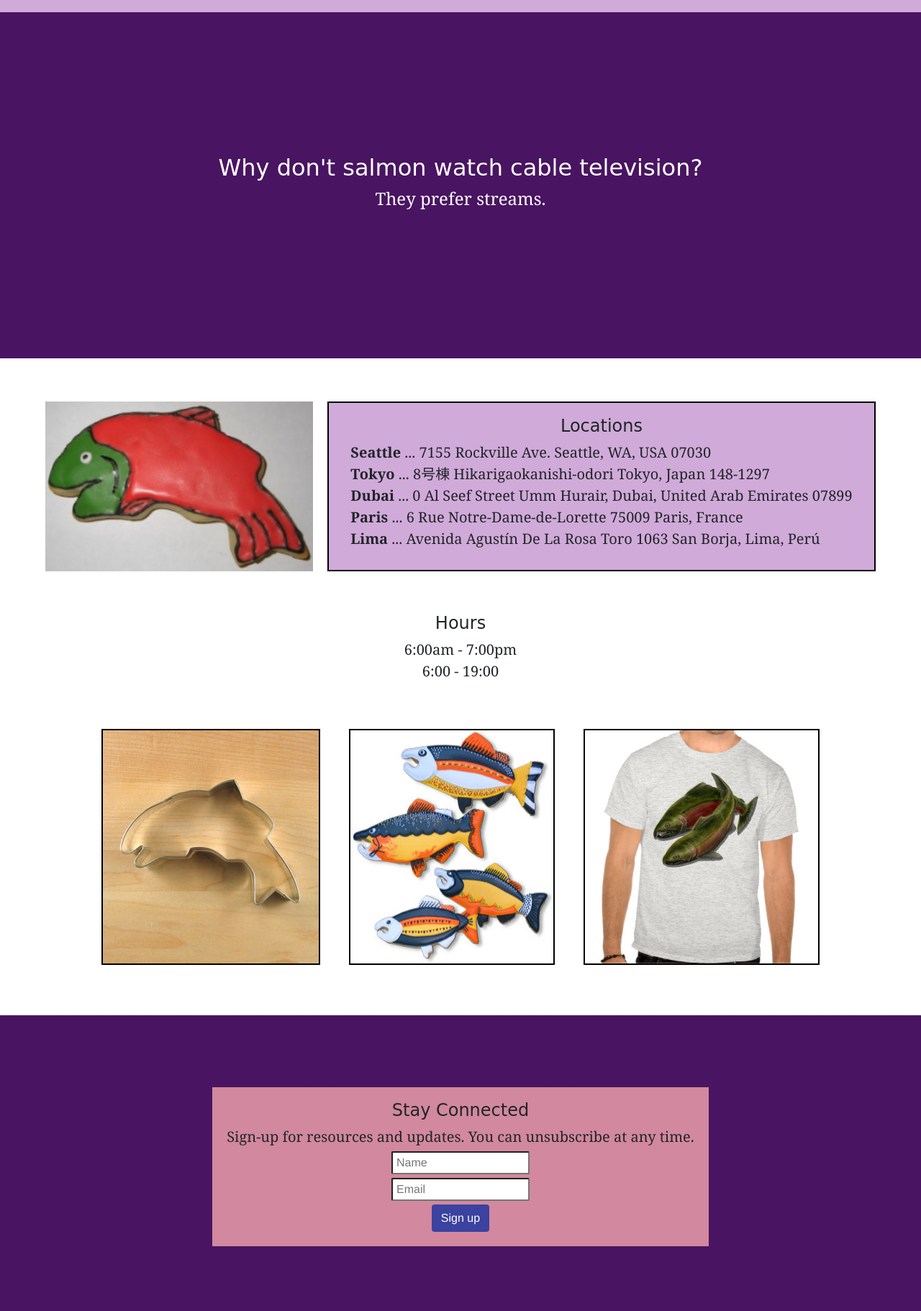
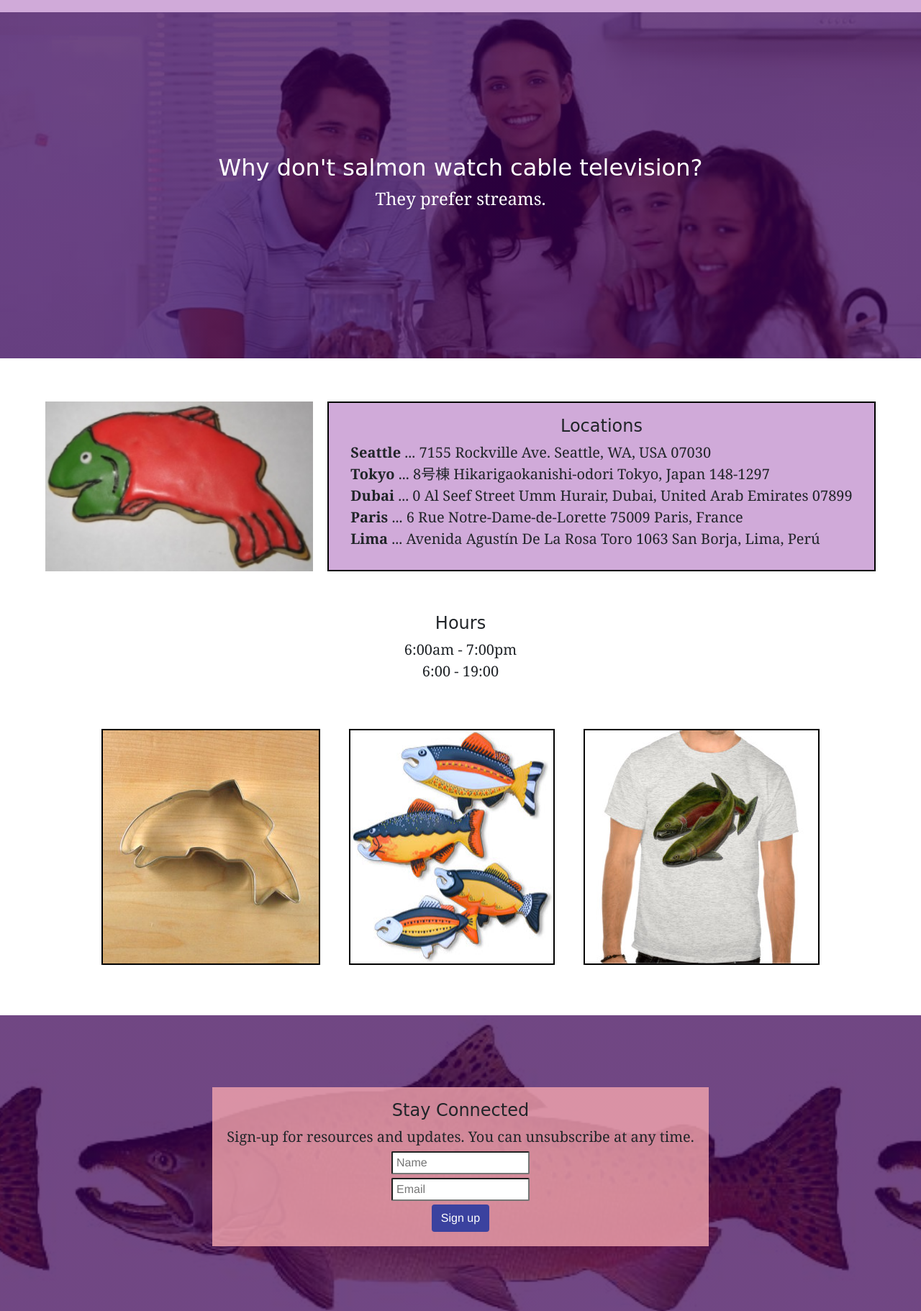
Before and after one commit to Jchips/cookie-stand, a plain HTML site: page index.html in a window 1280 px wide. Shown: the part 78-1900 px from the top of the page at 72% size. Drawn offline with nearby package versions, Linux system fonts and the light colour scheme; the site is published under a folder, as on GitHub Pages, so addresses that start at the root find nothing; a web font is replaced by a local one.

Commit message:
got imgs to work on GitHub pages

```diff
--- a/css/style.css
+++ b/css/style.css
@@ -111,7 +111,7 @@ section {
 }
 
 .hero-image {
-  background-image: linear-gradient(rgba(58, 0, 84, 0.72), rgba(58, 0, 84, 0.72)), url("/img/family.jpg");
+  background-image: linear-gradient(rgba(58, 0, 84, 0.72), rgba(58, 0, 84, 0.72)), url("../img/family.jpg");
   background-size: cover;
   background-position: center 27%;
   background-repeat: no-repeat;
@@ -187,7 +187,7 @@ span {
 }
 
 .stay-connected {
-  background-image: linear-gradient(rgba(58, 0, 84, 0.72), rgba(58, 0, 84, 0.72)), url("/img/chinook.jpg");
+  background-image: linear-gradient(rgba(58, 0, 84, 0.72), rgba(58, 0, 84, 0.72)), url("../img/chinook.jpg");
   background-position: center;
   background-size: contain;
   background-repeat: repeat;
```
